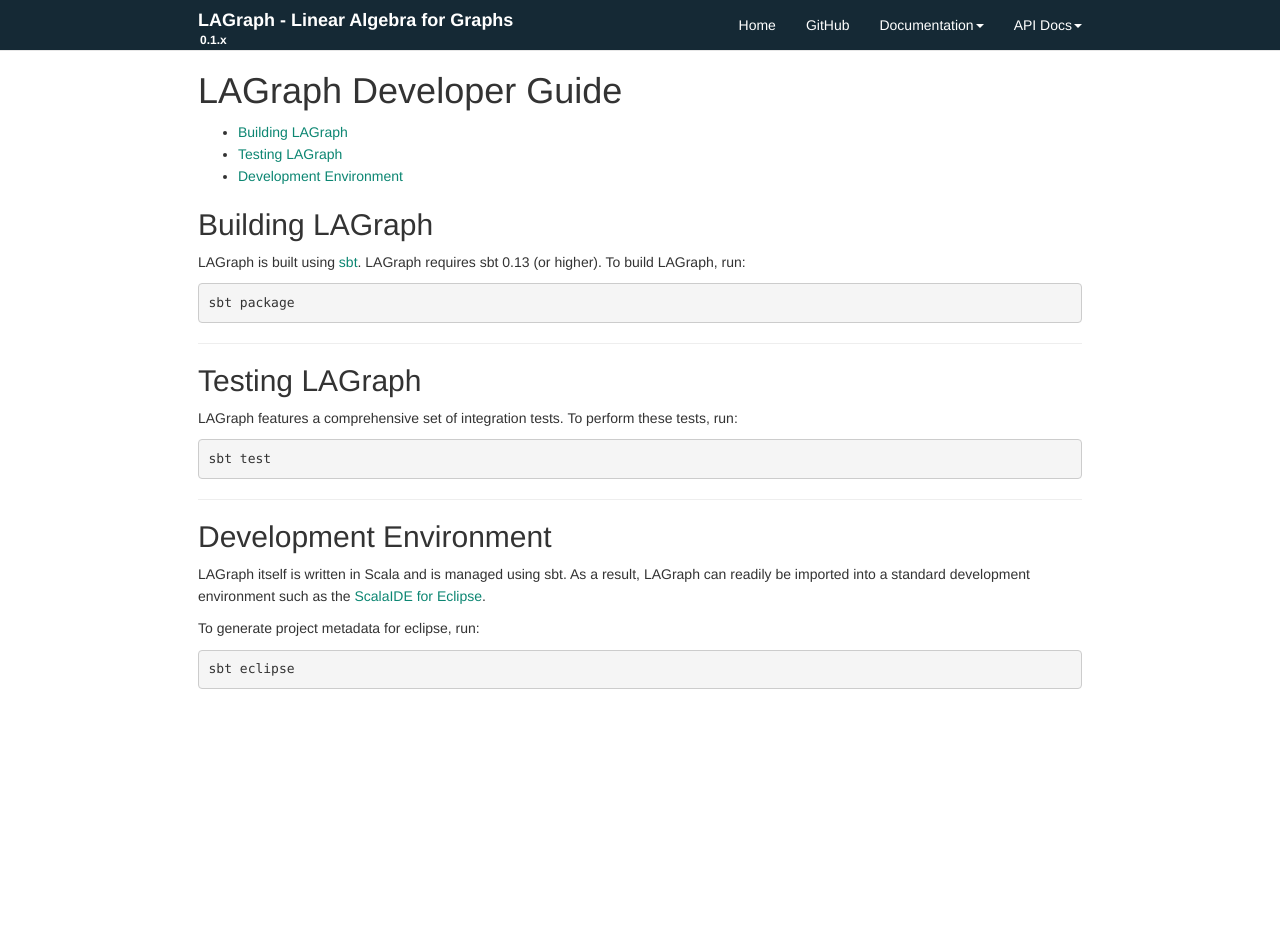
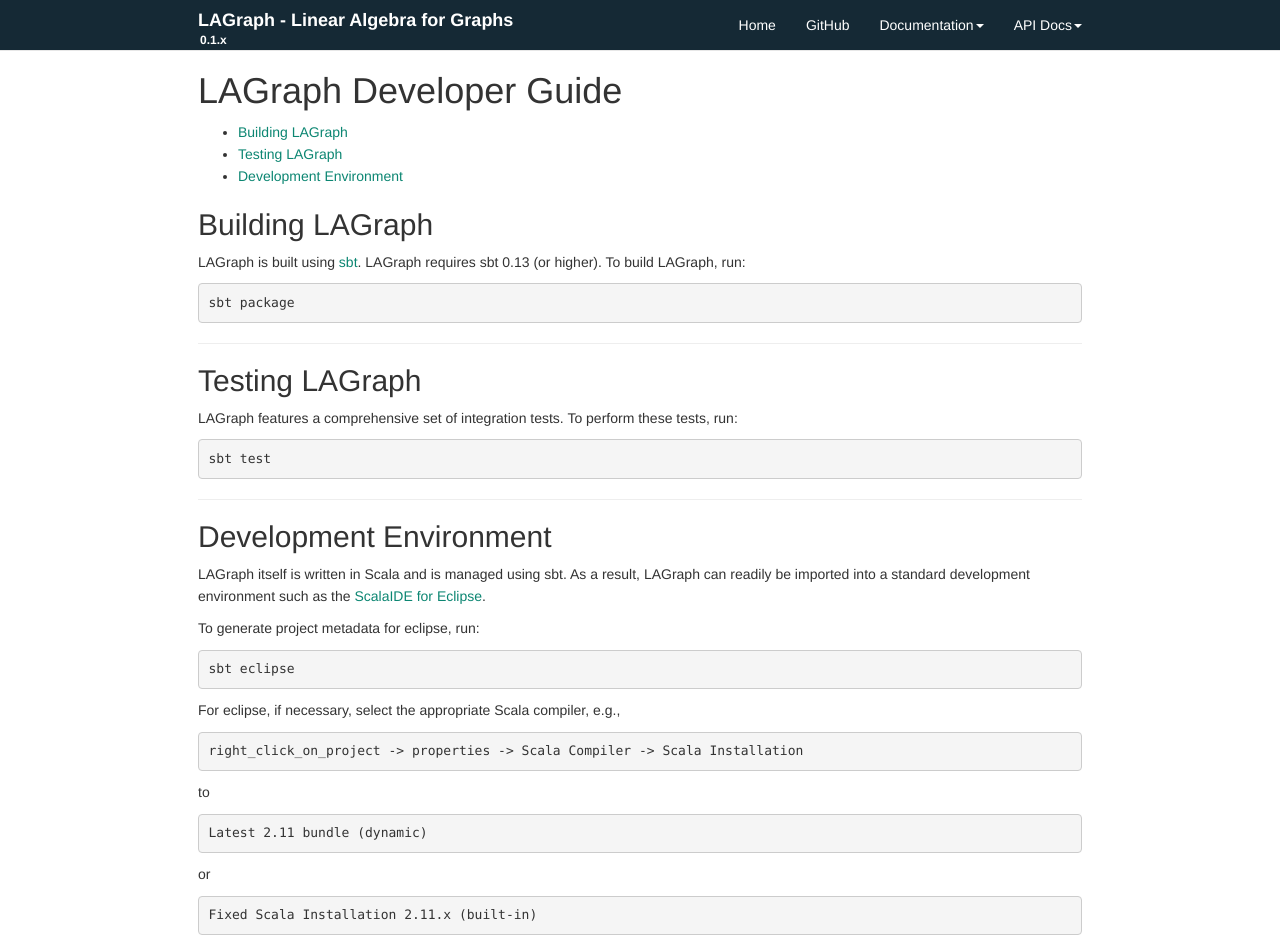
Before and after one commit to IBM/lagraph, a Jekyll site: the page built from docs/lagraph-dev-guide.md, in a window 1280 px wide and 945 px high. Built offline with Jekyll 4.4.1, drawn with Linux system fonts in a browser that asks for light colours.

Commit message:
clean up documentation port

```diff
--- a/docs/_layouts/global.html
+++ b/docs/_layouts/global.html
@@ -41,7 +41,7 @@
                 <nav class="navbar-collapse collapse">
                     <ul class="nav navbar-nav navbar-right">
                         <li><a href="index.html">Home</a></li>
-                        <li><a href="https://github.ibm.com/hornwp/lagraph">GitHub</a></li>
+                        <li><a href="https://github.com/ibm/lagraph">GitHub</a></li>
                         <li class="dropdown">
                             <a href="#" class="dropdown-toggle" data-toggle="dropdown">Documentation<b class="caret"></b></a>
                             <ul class="dropdown-menu" role="menu">
--- a/docs/api/com/ibm/lagraph/LagSemiringAsNumeric.html
+++ b/docs/api/com/ibm/lagraph/LagSemiringAsNumeric.html
@@ -49,9 +49,9 @@
       </span>
       </h4>
 
-          <div id="comment" class="fullcommenttop"><div class="comment cmt"><p>Provides default implementations for Numeric that are not required
+          <div id="comment" class="fullcommenttop"><div class="comment cmt"><p>Provides implementations for Numeric that are not required
 for LagSemiring
-</p></div><dl class="paramcmts block"><dt class="tparam">T</dt><dd class="cmt"><p>the type of the elements operated on by this semiring.</p></dd></dl><div class="toggleContainer block">
+</p></div><dl class="paramcmts block"><dt class="tparam">T</dt><dd class="cmt"><p>the type operated on by this semiring.</p></dd></dl><div class="toggleContainer block">
           <span class="toggle">Linear Supertypes</span>
           <div class="superTypes hiddenContent"><span class="extype" name="scala.math.Numeric">Numeric</span>[<span class="extype" name="com.ibm.lagraph.LagSemiringAsNumeric.T">T</span>], <span class="extype" name="scala.math.Ordering">Ordering</span>[<span class="extype" name="com.ibm.lagraph.LagSemiringAsNumeric.T">T</span>], <span class="extype" name="scala.math.PartialOrdering">PartialOrdering</span>[<span class="extype" name="com.ibm.lagraph.LagSemiringAsNumeric.T">T</span>], <span class="extype" name="scala.math.Equiv">Equiv</span>[<span class="extype" name="com.ibm.lagraph.LagSemiringAsNumeric.T">T</span>], <span class="extype" name="scala.Serializable">Serializable</span>, <span class="extype" name="java.io.Serializable">Serializable</span>, <span class="extype" name="java.util.Comparator">Comparator</span>[<span class="extype" name="com.ibm.lagraph.LagSemiringAsNumeric.T">T</span>], <span class="extype" name="scala.AnyRef">AnyRef</span>, <span class="extype" name="scala.Any">Any</span></div>
         </div></div>
--- a/docs/lagraph-dev-guide.md
+++ b/docs/lagraph-dev-guide.md
@@ -39,3 +39,15 @@ imported into a standard development environment such as the
 To generate project metadata for eclipse, run:
 
     sbt eclipse
+
+For eclipse, if necessary, select the appropriate Scala compiler, e.g.,
+
+    right_click_on_project -> properties -> Scala Compiler -> Scala Installation
+
+to
+
+    Latest 2.11 bundle (dynamic)
+
+or
+
+    Fixed Scala Installation 2.11.x (built-in)
```
Also changed, not shown: docs/api/com/ibm/lagraph/Fundamental$.html (+13 -7 lines), docs/api/com/ibm/lagraph/package.html (+7 -5 lines), docs/files/lagraph-tutorial.json (+1 -1 lines), docs/index.md (+1 -1 lines), README.md, docs/favicon.ico (added), docs/img/tutorial/house-graph-directed.jpg (added).
